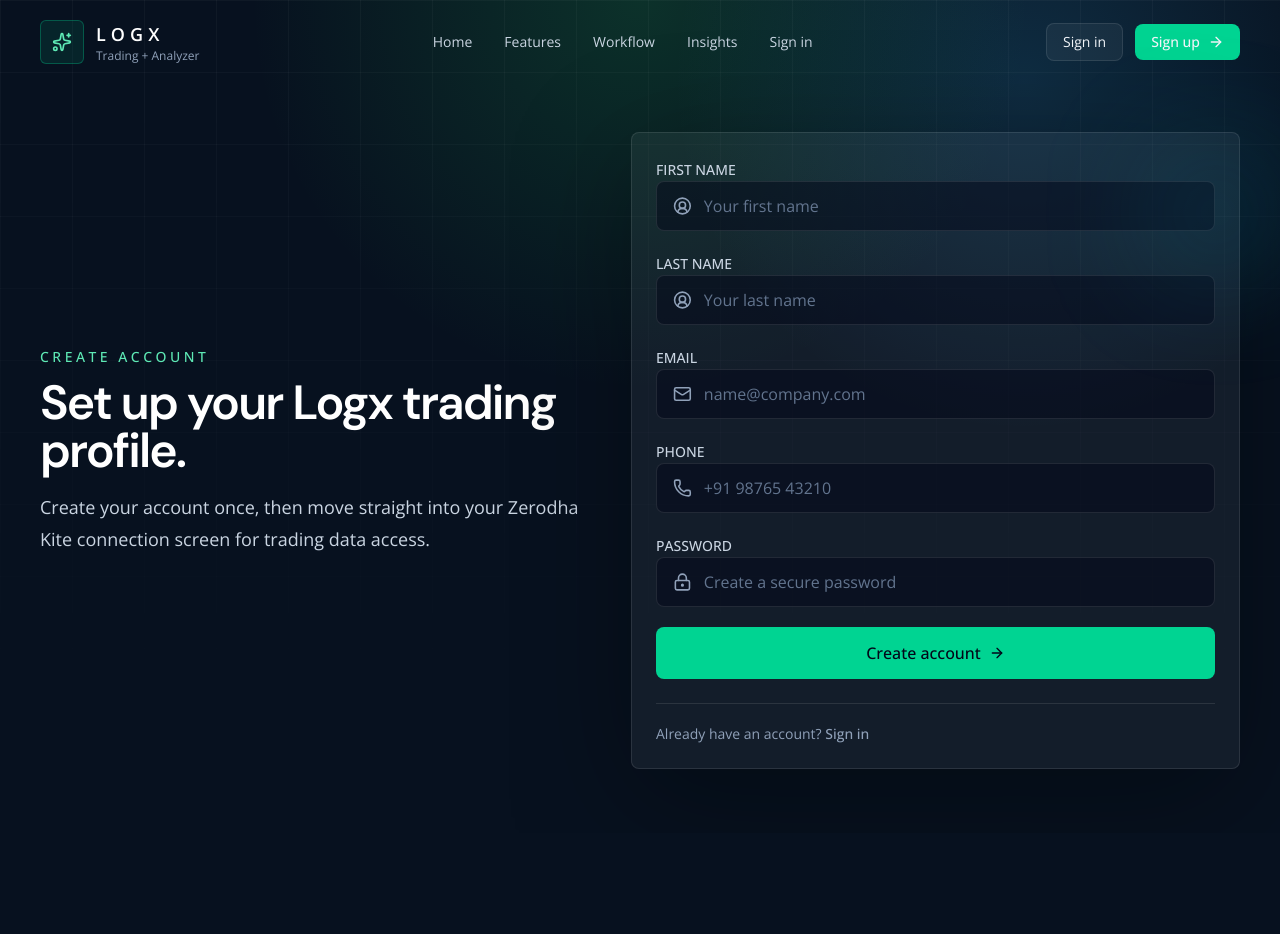
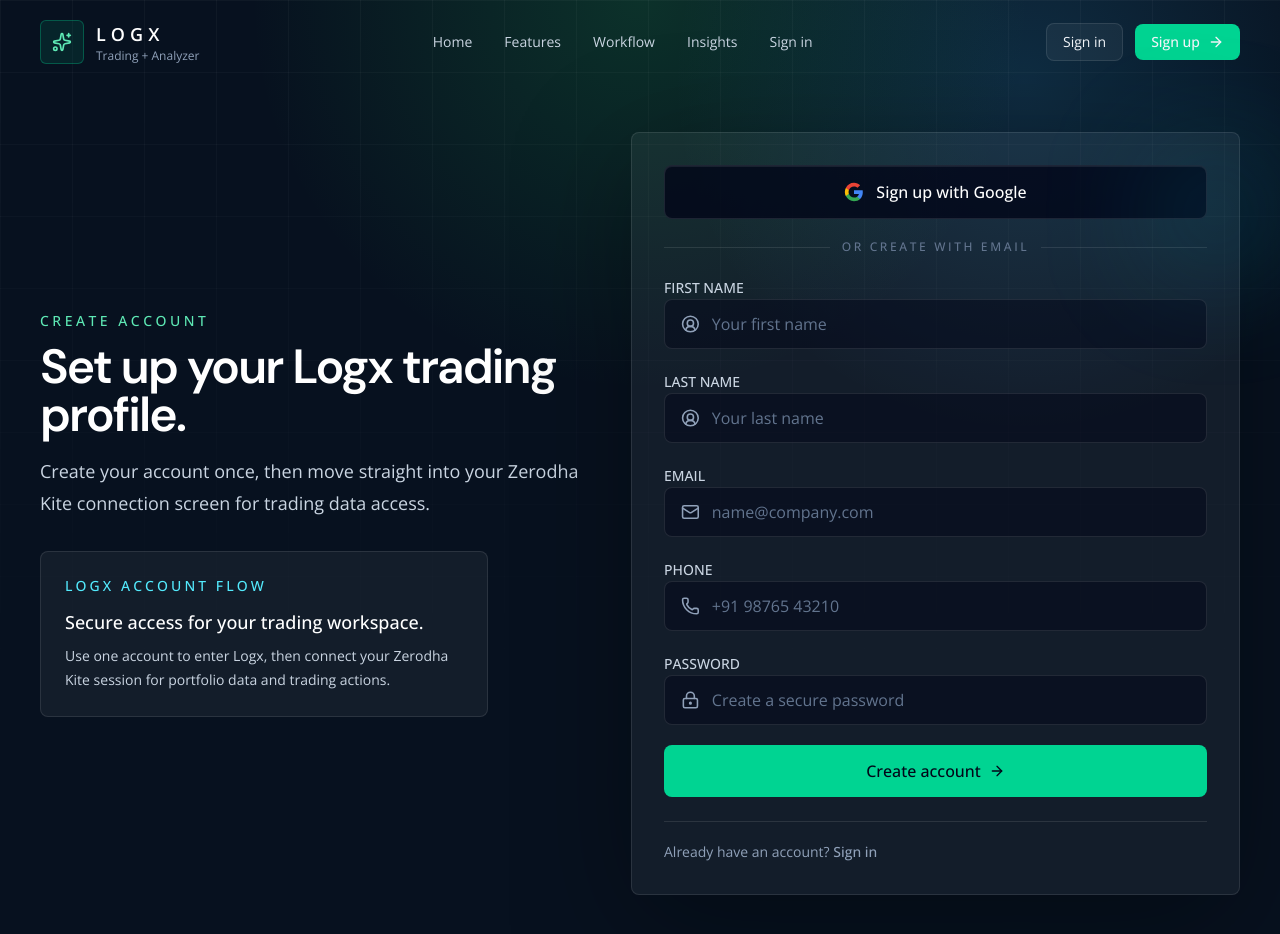
Before and after one commit to project-logx/client, a React (Vite) app: page /signup in a window 1280 px wide. Shown: the top 934 px of the page. Before the commit the page ends 833 px from the top, so only its background shows below. Built offline with nearby package versions, Linux system fonts and the light colour scheme; no server answers.

Commit message:
feat: add Google authentication button to login and signup pages, and include Zerodha connect(placeholder)in dashboard

```diff
--- /dev/null
+++ b/src/components/auth/GoogleAuthButton.tsx
@@ -0,0 +1,45 @@
+type GoogleAuthButtonProps = {
+  label: string;
+};
+
+const API_BASE_URL = import.meta.env.VITE_API_BASE_URL || "http://localhost:8000";
+
+const GoogleAuthButton = ({ label }: GoogleAuthButtonProps) => {
+  const handleClick = () => {
+    window.location.assign(`${API_BASE_URL}/api/v1/auth/google`);
+  };
+
+  return (
+    <button
+      className="inline-flex w-full items-center justify-center gap-3 rounded-lg border border-white/10 bg-slate-950/80 px-5 py-3.5 font-medium text-white shadow-[inset_0_1px_0_rgba(255,255,255,0.08)] transition hover:border-white/20 hover:bg-slate-900 focus:outline-none focus:ring-2 focus:ring-emerald-300 focus:ring-offset-2 focus:ring-offset-slate-950"
+      onClick={handleClick}
+      type="button"
+    >
+      <svg
+        aria-hidden="true"
+        className="h-5 w-5"
+        viewBox="0 0 24 24"
+      >
+        <path
+          d="M22.56 12.25c0-.78-.07-1.53-.2-2.25H12v4.26h5.92c-.26 1.37-1.04 2.53-2.21 3.31v2.77h3.57c2.08-1.92 3.28-4.74 3.28-8.09z"
+          fill="#4285F4"
+        />
+        <path
+          d="M12 23c2.97 0 5.46-.98 7.28-2.66l-3.57-2.77c-.98.66-2.23 1.06-3.71 1.06-2.86 0-5.29-1.93-6.16-4.53H2.18v2.84C3.99 20.53 7.7 23 12 23z"
+          fill="#34A853"
+        />
+        <path
+          d="M5.84 14.1c-.22-.66-.35-1.36-.35-2.1s.13-1.44.35-2.1V7.06H2.18C1.43 8.55 1 10.22 1 12s.43 3.45 1.18 4.94l3.66-2.84z"
+          fill="#FBBC05"
+        />
+        <path
+          d="M12 5.38c1.62 0 3.06.56 4.21 1.64l3.15-3.15C17.45 2.09 14.97 1 12 1 7.7 1 3.99 3.47 2.18 7.06L5.84 9.9C6.71 7.3 9.14 5.38 12 5.38z"
+          fill="#EA4335"
+        />
+      </svg>
+      {label}
+    </button>
+  );
+};
+
+export default GoogleAuthButton;
--- a/src/components/layout/AuthShell.tsx
+++ b/src/components/layout/AuthShell.tsx
@@ -39,7 +39,7 @@ const AuthShell = ({
           <p className="mt-4 max-w-xl text-lg font-light leading-8 text-slate-300">
             {description}
           </p>
-          <div className="mt-8 hidden max-w-md rounded-lg border border-white/10 bg-white/5 p-6 lg:block\">
+          <div className="mt-8 hidden max-w-md rounded-lg border border-white/10 bg-white/5 p-6 lg:block">
             <div className="text-sm font-medium uppercase tracking-[0.22em] text-cyan-300">
               Logx account flow
             </div>
@@ -55,7 +55,7 @@ const AuthShell = ({
 
         <div className="relative">
           <div className="absolute -right-8 top-6 hidden h-28 w-28 rounded-full bg-cyan-400/20 blur-3xl lg:block" />
-          <div className="rounded-lg border border-white/10 bg-white/5 p-6 shadow-[0_30px_120px_rgba(0,0,0,0.35)] sm:p-8\">
+          <div className="rounded-lg border border-white/10 bg-white/5 p-6 shadow-[0_30px_120px_rgba(0,0,0,0.35)] sm:p-8">
             {children}
             <div className="mt-6 border-t border-white/10 pt-5 text-sm font-light text-slate-400">
               {footerText}{" "}
--- a/src/components/layout/Header.tsx
+++ b/src/components/layout/Header.tsx
@@ -1,7 +1,11 @@
 import { ArrowRight, Sparkles } from "lucide-react";
 import { Link } from "react-router-dom";
 
-const Header = () => {
+type HeaderProps = {
+  showAuthActions?: boolean;
+};
+
+const Header = ({ showAuthActions = true }: HeaderProps) => {
   return (
     <header className="relative z-10 mx-auto flex w-full max-w-7xl items-center justify-between px-5 py-5 sm:px-8 lg:px-10">
       <div className="flex items-center gap-3">
@@ -31,11 +35,14 @@ const Header = () => {
         <Link className="transition hover:text-white" to="/insights">
           Insights
         </Link>
+        {showAuthActions ? (
           <Link className="transition hover:text-white" to="/login">
             Sign in
           </Link>
+        ) : null}
       </nav>
 
+      {showAuthActions ? (
         <div className="flex items-center gap-3">
           <Link
             className="hidden rounded-lg border border-white/10 bg-white/5 px-4 py-2 text-sm text-white transition hover:border-emerald-400/40 hover:bg-emerald-400/10 sm:inline-flex"
@@ -51,6 +58,7 @@ const Header = () => {
             <ArrowRight className="h-4 w-4" />
           </Link>
         </div>
+      ) : null}
     </header>
   );
 };
--- a/src/pages/auth/LoginPage.tsx
+++ b/src/pages/auth/LoginPage.tsx
@@ -2,6 +2,7 @@ import { ArrowRight, CircleUserRound, LockKeyhole } from "lucide-react";
 import { useState } from "react";
 import type { FormEvent } from "react";
 import { Link, useNavigate } from "react-router-dom";
+import GoogleAuthButton from "../../components/auth/GoogleAuthButton";
 import AuthShell from "../../components/layout/AuthShell";
 import { setAuthenticated } from "../../utils/auth";
 const API_BASE_URL = import.meta.env.VITE_API_BASE_URL || "http://localhost:8000";
@@ -9,7 +10,6 @@ const LoginPage = () => {
   const navigate = useNavigate();
   const [email, setEmail] = useState("");
   const [password, setPassword] = useState("");
-  const [accessToken, setAccessToken] = useState("");
 
   const handleSubmit = async (event: FormEvent<HTMLFormElement>) => {
     event.preventDefault();
@@ -39,8 +39,7 @@ const LoginPage = () => {
         throw new Error(detail);
       }
 
-      const data = await response.json();
-      setAccessToken(data.access_token);
+      await response.json();
       setAuthenticated(true);
       navigate("/dashboard");
     } catch (error) {
@@ -57,6 +56,15 @@ const LoginPage = () => {
       footerLinkLabel="Create an account"
       footerLinkTo="/signup"
     >
+      <div className="mb-5 space-y-5">
+        <GoogleAuthButton label="Sign in with Google" />
+        <div className="flex items-center gap-3 text-xs font-medium uppercase tracking-[0.22em] text-slate-500">
+          <span className="h-px flex-1 bg-white/10" />
+          Or sign in with email
+          <span className="h-px flex-1 bg-white/10" />
+        </div>
+      </div>
+
       <form className="space-y-5" onSubmit={handleSubmit}>
         <label className="block space-y-2">
           <span className="text-sm font-medium text-slate-300 uppercase">
--- a/src/pages/auth/SignupPage.tsx
+++ b/src/pages/auth/SignupPage.tsx
@@ -8,6 +8,7 @@ import {
 import { useState } from "react";
 import type { FormEvent } from "react";
 import { Link } from "react-router-dom";
+import GoogleAuthButton from "../../components/auth/GoogleAuthButton";
 import AuthShell from "../../components/layout/AuthShell";
 const API_BASE_URL = import.meta.env.VITE_API_BASE_URL || "http://localhost:8000";
 const SignupPage = () => {
@@ -79,7 +80,14 @@ const SignupPage = () => {
           </Link>
         </div>
       ) : (
-        <form className="space-y-5" onSubmit={handleSubmit}>
+        <div className="space-y-5">
+          <GoogleAuthButton label="Sign up with Google" />
+          <div className="flex items-center gap-3 text-xs font-medium uppercase tracking-[0.22em] text-slate-500">
+            <span className="h-px flex-1 bg-white/10" />
+            Or create with email
+            <span className="h-px flex-1 bg-white/10" />
+          </div>
+          <form className="space-y-5" onSubmit={handleSubmit}>
         <label className="block space-y-2">
           <span className="text-sm font-medium text-slate-300 uppercase">
             First name
@@ -171,6 +179,7 @@ const SignupPage = () => {
           <ArrowRight className="h-4 w-4" />
         </button>
       </form>
+        </div>
       )}
     </AuthShell>
   );
--- a/src/pages/dashboard/DashboardPage.tsx
+++ b/src/pages/dashboard/DashboardPage.tsx
@@ -1,6 +1,7 @@
 import { Link } from "react-router-dom";
 import Header from "../../components/layout/Header";
 import { isAuthenticated } from "../../utils/auth";
+import zerodhaLogo from "../../assets/zerodha-logo.png";
 
 const DashboardPage = () => {
   const signedIn = isAuthenticated();
@@ -8,7 +9,7 @@ const DashboardPage = () => {
   return (
     <main className="min-h-screen overflow-hidden bg-[#07111f] text-slate-100">
       <div className="pointer-events-none absolute inset-0 bg-[radial-gradient(circle_at_top,_rgba(34,197,94,0.14),_transparent_38%),radial-gradient(circle_at_80%_10%,_rgba(56,189,248,0.12),_transparent_28%),linear-gradient(180deg,_rgba(7,17,31,0.88),_rgba(7,17,31,1))]" />
-      <Header />
+      <Header showAuthActions={!signedIn} />
 
       <section className="relative z-10 mx-auto flex w-full max-w-5xl flex-col items-center px-5 pb-20 pt-10 text-center sm:px-8 lg:px-10 lg:pb-28 lg:pt-16">
         <div className="mb-5 inline-flex items-center gap-2 rounded-lg border border-white/10 bg-white/5 px-3 py-1.5 text-xs font-medium uppercase tracking-[0.24em] text-slate-300">
@@ -42,6 +43,36 @@ const DashboardPage = () => {
           ) : null}
         </div>
       </section>
+
+      <section className="relative z-10 mx-auto w-full max-w-5xl px-5 pb-20 sm:px-8 lg:px-10 lg:pb-28">
+        <div className="rounded-2xl border border-white/10 bg-white/5 p-6 text-left shadow-[0_20px_60px_rgba(2,6,23,0.45)] sm:p-8">
+          <div className="flex flex-col gap-6 sm:flex-row sm:items-center sm:justify-between">
+            <div className="flex items-center gap-4">
+              <div className="flex h-12 w-12 items-center justify-center rounded-xl border border-white/10 bg-white/10">
+                <img
+                  alt="Zerodha"
+                  className="h-7 w-auto"
+                  src={zerodhaLogo}
+                />
+              </div>
+              <div>
+                <h2 className="text-xl font-semibold text-white">
+                  Connect to Zerodha
+                </h2>
+                <p className="mt-1 text-sm text-slate-300">
+                  Link your Kite account to sync trades and performance in real time.
+                </p>
+              </div>
+            </div>
+            <button
+              className="inline-flex items-center justify-center rounded-lg bg-emerald-400 px-5 py-3 text-sm font-semibold text-slate-950 transition hover:bg-emerald-300"
+              type="button"
+            >
+              Connect to Zerodha
+            </button>
+          </div>
+        </div>
+      </section>
     </main>
   );
 };
```
Also changed, not shown: src/assets/zerodha-logo.png (added). Lines whose indentation alone changed are shown as unchanged.
